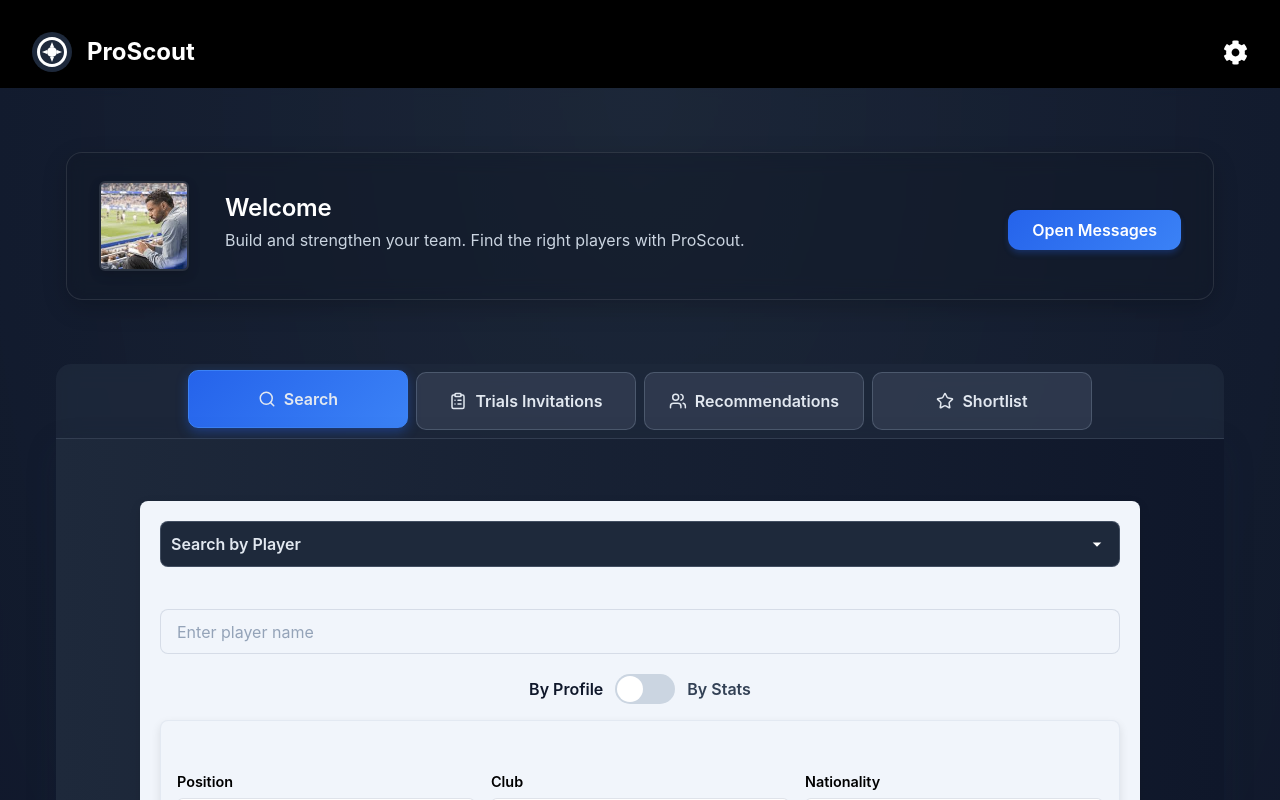
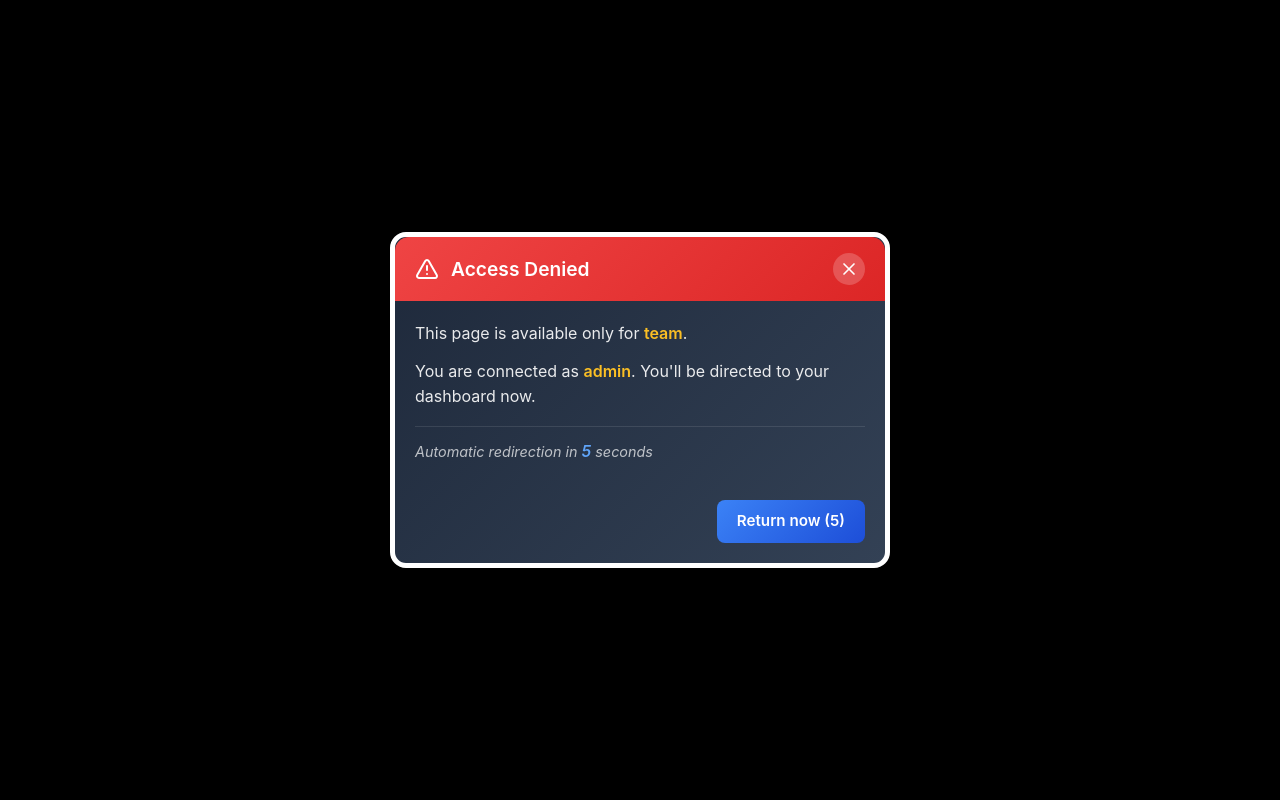
Before and after one commit to BarWanunu/ProScout, a React (Vite) app in the folder frontend/: page /team-dashboard in a window 1280 px wide. Shown: the top 800 px of the page. Built offline with nearby package versions, Linux system fonts and the light colour scheme; sample sign-in values are in the browser's storage.

Commit message:
creating a route guard making it impossible to switch to a dashboard that's not your role

```diff
--- a/frontend/src/auth/AuthContext.jsx
+++ b/frontend/src/auth/AuthContext.jsx
@@ -4,6 +4,13 @@
 const AuthContext = createContext(null);
 
 const FULL_KEY = "hasFullProfile";
+
+// Dashboard routes by role
+const DASHBOARD_BY_ROLE = {
+  player: "/player-dashboard",
+  scout: "/scout-dashboard",
+  team: "/team-dashboard"
+};
 
 export function AuthProvider({ children }) {
   const [id, setId] = useState(() => localStorage.getItem("id") || null);
@@ -52,8 +59,17 @@
   }, [logout]);
 
   const value = useMemo(
-    () => ({ token, role,id,  hasFullProfile, login, logout, markFullProfile }),
-    [token, role,id, hasFullProfile,  login, logout, markFullProfile]
+    () => ({
+      token,
+      role,
+      id,
+      hasFullProfile,
+      login,
+      logout,
+      markFullProfile,
+      DASHBOARD_BY_ROLE
+    }),
+    [token, role, id, hasFullProfile, login, logout, markFullProfile]
   );
 
   return <AuthContext.Provider value={value}>{children}</AuthContext.Provider>;
--- a/frontend/src/auth/RouteGuards.jsx
+++ b/frontend/src/auth/RouteGuards.jsx
@@ -1,6 +1,8 @@
 // auth/RouteGuards.jsx
+import React, { useState, useEffect } from "react";
 import { Navigate, useLocation } from "react-router-dom";
 import { useAuth } from "./AuthContext";
+import AccessDeniedMessage from "@/components/common/AccessDeniedMessage";
 
 export function RequireAuth({ children }) {
   const { token, hydrating } = useAuth();
@@ -18,10 +20,56 @@
 
 export function RoleGuard({ allow, children }) {
   const { role, hydrating, DASHBOARD_BY_ROLE } = useAuth();
+
   if (hydrating) return null;
+
+  // If user role is not in the allowed roles list
   if (!allow.includes(role)) {
+    console.log(`Access denied: User role '${role}' not in allowed roles: ${allow.join(', ')}`);
+
+    // Show access denied message with auto-redirect
     const target = DASHBOARD_BY_ROLE[role] || "/";
-    return <Navigate to={target} replace />;
+
+    return (
+      <AccessDeniedWithRedirect
+        allowedRoles={allow}
+        currentRole={role}
+        redirectTo={target}
+      />
+    );
   }
+
   return children;
 }
+
+// Component that shows message and redirects
+function AccessDeniedWithRedirect({ allowedRoles, currentRole, redirectTo }) {
+  const [shouldRedirect, setShouldRedirect] = useState(false);
+
+  const handleClose = () => {
+    setShouldRedirect(true);
+  };
+
+  // Auto redirect after 3 seconds
+  useEffect(() => {
+    const timer = setTimeout(() => {
+      setShouldRedirect(true);
+    }, 10000);
+
+    return () => clearTimeout(timer);
+  }, []);
+
+  if (shouldRedirect) {
+    return <Navigate to={redirectTo} replace />;
+  }
+
+  return (
+    <AccessDeniedMessage
+      show={true}
+      allowedRoles={allowedRoles}
+      currentRole={currentRole}
+      onClose={handleClose}
+      autoCloseTime={10}
+    />
+  );
+}
--- /dev/null
+++ b/frontend/src/components/common/AccessDeniedMessage.css
@@ -0,0 +1,175 @@
+.access-denied-overlay {
+  position: fixed;
+  top: 0;
+  left: 0;
+  right: 0;
+  bottom: 0;
+  background: rgba(255, 0, 0, 0.5); /* Red background for debugging */
+  display: flex;
+  align-items: center;
+  justify-content: center;
+  z-index: 99999; /* Even higher z-index */
+  backdrop-filter: blur(4px);
+}
+
+.access-denied-message {
+  background: linear-gradient(135deg, #1e293b 0%, #334155 100%);
+  border: 5px solid;
+  border-radius: 16px;
+  top: 25rem;
+  padding: 0;
+  max-width: 500px;
+  width: 90%;
+  max-height: 80vh;
+  overflow: auto;
+  box-shadow: 0 20px 40px rgba(0, 0, 0, 0.5);
+  animation: slideIn 0.3s ease-out;
+  color: white;
+  font-family: -apple-system, BlinkMacSystemFont, "Segoe UI", "Roboto",
+    sans-serif;
+  position: relative;
+}
+
+@keyframes slideIn {
+  from {
+    opacity: 0;
+    transform: scale(0.8) translateY(-50px);
+  }
+  to {
+    opacity: 1;
+    transform: scale(1) translateY(0);
+  }
+}
+
+.message-header {
+  background: linear-gradient(135deg, #ef4444, #dc2626);
+  padding: 16px 20px;
+  display: flex;
+  align-items: center;
+  gap: 12px;
+  border-radius: 14px 14px 0 0;
+  position: relative;
+}
+
+.warning-icon {
+  color: white;
+  flex-shrink: 0;
+}
+
+.message-header h3 {
+  margin: 0;
+  font-size: 1.2rem;
+  font-weight: 600;
+  color: white;
+  flex: 1;
+}
+
+.close-button {
+  background: rgba(255, 255, 255, 0.2);
+  border: none;
+  border-radius: 50%;
+  width: 32px;
+  height: 32px;
+  display: flex;
+  align-items: center;
+  justify-content: center;
+  color: white;
+  cursor: pointer;
+  transition: background-color 0.2s;
+}
+
+.close-button:hover {
+  background: rgba(255, 255, 255, 0.3);
+}
+
+.message-body {
+  padding: 20px;
+  line-height: 1.6;
+}
+
+.message-body p {
+  margin: 0 0 12px 0;
+  font-size: 1rem;
+  color: rgba(255, 255, 255, 0.9);
+}
+
+.message-body p:last-child {
+  margin-bottom: 0;
+}
+
+.message-body strong {
+  color: #fbbf24;
+  font-weight: 600;
+}
+
+.countdown-text {
+  color: rgba(255, 255, 255, 0.7) !important;
+  font-size: 0.9rem !important;
+  font-style: italic;
+  margin-top: 16px !important;
+  padding-top: 12px;
+  border-top: 1px solid rgba(255, 255, 255, 0.1);
+}
+
+.countdown-text strong {
+  color: #60a5fa !important;
+  font-size: 1.1em;
+}
+
+.message-footer {
+  padding: 16px 20px 20px;
+  display: flex;
+  justify-content: flex-end;
+}
+
+.ok-button {
+  background: linear-gradient(135deg, #3b82f6, #1d4ed8);
+  color: white;
+  border: none;
+  border-radius: 8px;
+  padding: 10px 20px;
+  font-weight: 600;
+  cursor: pointer;
+  transition: all 0.2s ease;
+  font-size: 0.95rem;
+}
+
+.ok-button:hover {
+  background: linear-gradient(135deg, #2563eb, #1e40af);
+  transform: translateY(-1px);
+  box-shadow: 0 4px 12px rgba(59, 130, 246, 0.3);
+}
+
+.ok-button:active {
+  transform: translateY(0);
+}
+
+/* RTL Support */
+[dir="rtl"] .access-denied-message {
+  direction: rtl;
+  text-align: right;
+}
+
+/* Responsive */
+@media (max-width: 768px) {
+  .access-denied-message {
+    margin: 20px;
+    width: calc(100% - 40px);
+  }
+
+  .message-header {
+    padding: 14px 16px;
+  }
+
+  .message-header h3 {
+    font-size: 1.1rem;
+  }
+
+  .message-body {
+    padding: 16px;
+  }
+
+  .message-footer {
+    padding: 12px 16px 16px;
+  }
+}
--- /dev/null
+++ b/frontend/src/components/common/AccessDeniedMessage.jsx
@@ -0,0 +1,79 @@
+import React, { useState, useEffect } from 'react';
+import { AlertTriangle, X } from 'lucide-react';
+import './AccessDeniedMessage.css';
+
+const AccessDeniedMessage = ({ show, allowedRoles, currentRole, onClose, autoCloseTime = 10 }) => {
+  const [isVisible, setIsVisible] = useState(false);
+  const [countdown, setCountdown] = useState(autoCloseTime);
+
+  useEffect(() => {
+    if (show) {
+      setIsVisible(true);
+      setCountdown(autoCloseTime);
+
+      // Countdown timer
+      const countdownInterval = setInterval(() => {
+        setCountdown(prev => {
+          if (prev <= 1) {
+            clearInterval(countdownInterval);
+            handleClose();
+            return 0;
+          }
+          return prev - 1;
+        });
+      }, 1000);
+
+      return () => clearInterval(countdownInterval);
+    }
+  }, [show, autoCloseTime]);
+
+  const handleClose = () => {
+    setIsVisible(false);
+    if (onClose) {
+      setTimeout(onClose, 300); // Wait for animation to complete
+    }
+  };
+
+  const roleNames = {
+    'player': 'player',
+    'scout': 'scout',
+    'team': 'team'
+  };
+
+  if (!isVisible) return null;
+
+  const allowedRoleNames = allowedRoles.map(r => roleNames[r] || r).join(' or ');
+  const currentRoleName = roleNames[currentRole] || currentRole;
+
+  return (
+    <div className="access-denied-overlay">
+      <div className="access-denied-message">
+        <div className="message-header">
+          <AlertTriangle size={24} className="warning-icon" />
+          <h3>Access Denied</h3>
+          <button className="close-button" onClick={handleClose}>
+            <X size={20} />
+          </button>
+        </div>
+        <div className="message-body">
+          <p>
+            This page is available only for <strong>{allowedRoleNames}</strong>.
+          </p>
+          <p>
+            You are connected as <strong>{currentRoleName}</strong>. You'll be directed to your dashboard now.
+          </p>
+          <p className="countdown-text">
+           Automatic redirection in <strong>{countdown}</strong> seconds
+        </p>
+        </div>
+        <div className="message-footer">
+          <button className="ok-button" onClick={handleClose}>
+             Return now ({countdown})
+          </button>
+        </div>
+      </div>
+    </div>
+  );
+};
+
+export default AccessDeniedMessage;
--- a/frontend/src/components/messages/QuickMessageModal.jsx
+++ b/frontend/src/components/messages/QuickMessageModal.jsx
@@ -64,12 +64,14 @@
       show={show}
       onHide={handleClose}
       onEntered={() => {
-        // Scroll to top when modal opens
-        window.scrollTo({
-          top: 0,
-          left: 0,
-          behavior: 'smooth'
-        });
+        // Only scroll to top if we're not on the messages page
+        if (!window.location.pathname.includes('/messages')) {
+          window.scrollTo({
+            top: 0,
+            left: 0,
+            behavior: 'smooth'
+          });
+        }
       }}
     >
       <Modal.Header closeButton>
--- a/frontend/src/routes/index.jsx
+++ b/frontend/src/routes/index.jsx
@@ -1,5 +1,4 @@
-// All routes in a single file
-import { Routes, Route } from 'react-router-dom';
+import { Routes, Route, Navigate } from 'react-router-dom';
 import LandingPage from '../components/pages/LandingPage'
 import LoginPage from '../components/pages/LoginPage';
 import { InitialSignup, PlayerSignup, ScoutSignup, TeamSignup } from '../components/pages/SignupPages'
@@ -13,9 +12,8 @@
 import ScoutProfilePage from '../components/profile/pages/ScoutProfilePage.jsx';
 import TeamProfilePage from '../components/profile/pages/TeamProfilePage.jsx';
 import { RequireAuth, RequireFullProfile, RoleGuard } from "../auth/RouteGuards.jsx";
-import { useAuth } from '@/auth/AuthContext';
+import { useAuth } from "../auth/AuthContext";
 
-// All routes combined in a single Routes component
 export const AllRoutes = () => (
   <Routes>
     {/* Auth routes */}
@@ -32,7 +30,9 @@
       element={
         <RequireAuth>
           <RequireFullProfile>
-            <PlayerDashboard />
+            <RoleGuard allow={['player']}>
+              <PlayerDashboard />
+            </RoleGuard>
           </RequireFullProfile>
         </RequireAuth>
       }
@@ -42,7 +42,9 @@
       element={
         <RequireAuth>
           <RequireFullProfile>
-            <ScoutDashboard />
+            <RoleGuard allow={['scout']}>
+              <ScoutDashboard />
+            </RoleGuard>
           </RequireFullProfile>
         </RequireAuth>
       }
@@ -52,13 +54,15 @@
       element={
         <RequireAuth>
           <RequireFullProfile>
-            <TeamDashboard />
+            <RoleGuard allow={['team']}>
+              <TeamDashboard />
+            </RoleGuard>
           </RequireFullProfile>
         </RequireAuth>
       }
     />
 
-    {/* Trial routes */}
+    {/* Trial routes - accessible to all roles */}
     <Route
       path="/trial/create"
       element={
@@ -70,13 +74,15 @@
       }
     />
 
-    {/* Recommendation routes */}
+    {/* Recommendation routes - primarily for scouts but teams can also access */}
     <Route
       path="/recommendation/create"
       element={
         <RequireAuth>
           <RequireFullProfile>
-            <CreateRecommendationPage />
+            <RoleGuard allow={['scout', 'team']}>
+              <CreateRecommendationPage />
+            </RoleGuard>
           </RequireFullProfile>
         </RequireAuth>
       }
@@ -107,5 +113,24 @@
       path="/team/profile/:teamId"
       element={<TeamProfilePage />}
     />
+
+    {/* Catch-all route - redirect to appropriate dashboard */}
+    <Route
+      path="*"
+      element={
+        <RequireAuth>
+          <RequireFullProfile>
+            <DashboardRedirect />
+          </RequireFullProfile>
+        </RequireAuth>
+      }
+    />
   </Routes>
 );
+
+// Component to redirect users to their appropriate dashboard
+const DashboardRedirect = () => {
+  const { role, DASHBOARD_BY_ROLE } = useAuth();
+  const target = DASHBOARD_BY_ROLE[role] || "/";
+  return <Navigate to={target} replace />;
+};
```
Also changed, not shown: frontend/src/components/messages/ChatWindow.jsx (+17 -1 lines), frontend/src/components/messages/ConversationsList.jsx (+11 -3 lines), frontend/src/components/messages/MessagesPage.jsx (+6 -3 lines), frontend/src/components/messages/styles/Messages.css (+7 -1 lines).
